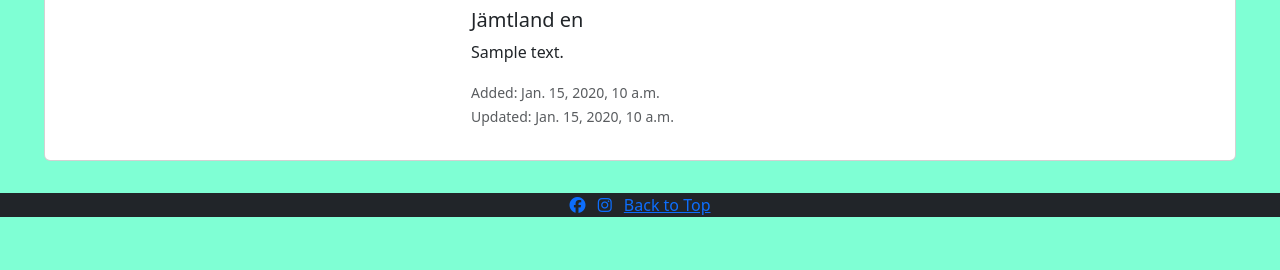
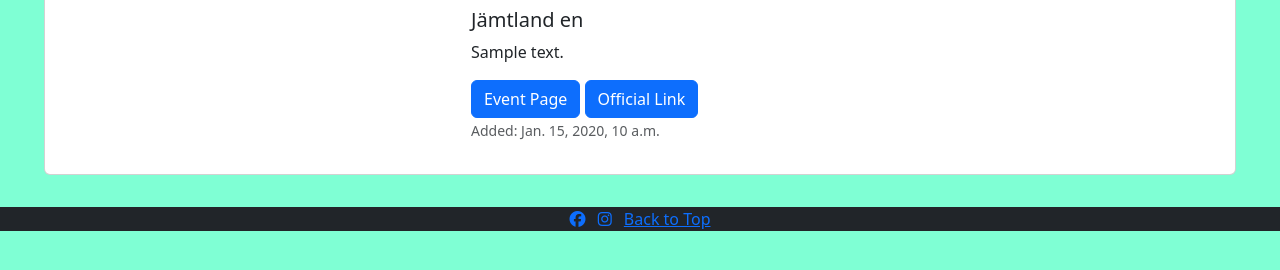
Before and after one commit to PjHurtig/events-in-town, a Django app: a page that uses templates/post_detail.html in a window 1280 px wide. Shown: the part 150-420 px from the top of the page. Run offline with Django 3.2, Linux system fonts and the light colour scheme; tables that the repository leaves empty hold one stand-in row (values such as "Sample post"); some libraries are stand-ins or nearby versions.

Commit message:
add target blank to external links

```diff
--- a/templates/index.html
+++ b/templates/index.html
@@ -57,7 +57,7 @@
                 <div class="card-body text-center">
                     <a href="{% url 'post_detail' last_event_start.slug %}" class="card-link">Go to Event</a>
                     {% if last_event_start.link != '' %}
-                    <a href="{{ last_event_start.link }}" class="card-link">Official Link</a>
+                    <a href="{{ last_event_start.link }}" target="_blank" class="card-link">Official Link</a>
                     {% endif %}
                 </div>
             </div>
@@ -110,7 +110,7 @@
                 <div class="card-body text-center">
                     <a href="{% url 'post_detail' last_event_added.slug %}" class="card-link">Go to Event</a>
                     {% if last_event_added.link != '' %}
-                    <a href="{{ last_event_added.link }}" class="card-link">Official Link</a>
+                    <a href="{{ last_event_added.link }}" target="_blank" class="card-link">Official Link</a>
                     {% endif %}
                 </div>
             </div>
--- a/templates/my_posts.html
+++ b/templates/my_posts.html
@@ -39,7 +39,7 @@
                             </h5>
                             <a href="{% url 'post_detail' post.slug %}" class="btn btn-primary">Event Page</a>
                             {% if last_event_start.link != '' %}
-                            <a href="{{ post.link }}" class="btn btn-primary">Official Link</a>
+                            <a href="{{ post.link }}" class="btn btn-primary" target="_blank">Official Link</a>
                             {% endif %}
                             <p class="card-text"><small class="text-muted">Added: {{ post.created_on }}
                                     {% if post.created_on > post.updated_on %}
--- a/templates/post_detail.html
+++ b/templates/post_detail.html
@@ -23,8 +23,15 @@
                     <h6 class="card-title">{{ post.event_date }} {{ post.event_time }}</h6>
                     <h5 class="card-title">{{ post.get_area_display }} {{ post.locale }}</h5>
                     <p class="card-text">{{ post.about }}</p>
-                    <p class="card-text"><small class="text-muted">Added: {{ post.created_on }} <br>
-                            Updated: {{post.updated_on }} </small></p>
+                    <a href="{% url 'post_detail' post.slug %}" class="btn btn-primary">Event Page</a>
+                    {% if last_event_start.link != '' %}
+                    <a href="{{ post.link }}" class="btn btn-primary" target="_blank">Official Link</a>
+                    {% endif %}
+                    <p class="card-text"><small class="text-muted">Added: {{ post.created_on }}
+                            {% if post.created_on > post.updated_on %}
+                            <br>Updated: {{post.updated_on }}
+                            {% endif %}
+                        </small></p>
                 </div>
             </div>
             {% if user.is_authenticated and post.author == user %}
--- a/templates/sorted_posts.html
+++ b/templates/sorted_posts.html
@@ -48,6 +48,10 @@
                             <h5><i class="fa-regular fa-calendar-days"> </i> {{ post.event_start|date:'D, d M Y' }} |
                                 <i class="fa-regular fa-clock"> </i> {{post.event_start|time:'H:i' }}
                             </h5>
+                            <a href="{% url 'post_detail' post.slug %}" class="btn btn-primary">Event Page</a>
+                            {% if last_event_start.link != '' %}
+                            <a href="{{ post.link }}" class="btn btn-primary" target="_blank">Official Link</a>
+                            {% endif %}
                             <p class="card-text"><small class="text-muted">Added: {{ post.created_on }}
                                     {% if post.created_on > post.updated_on %}
                                     <br>Updated: {{post.updated_on }}
```
